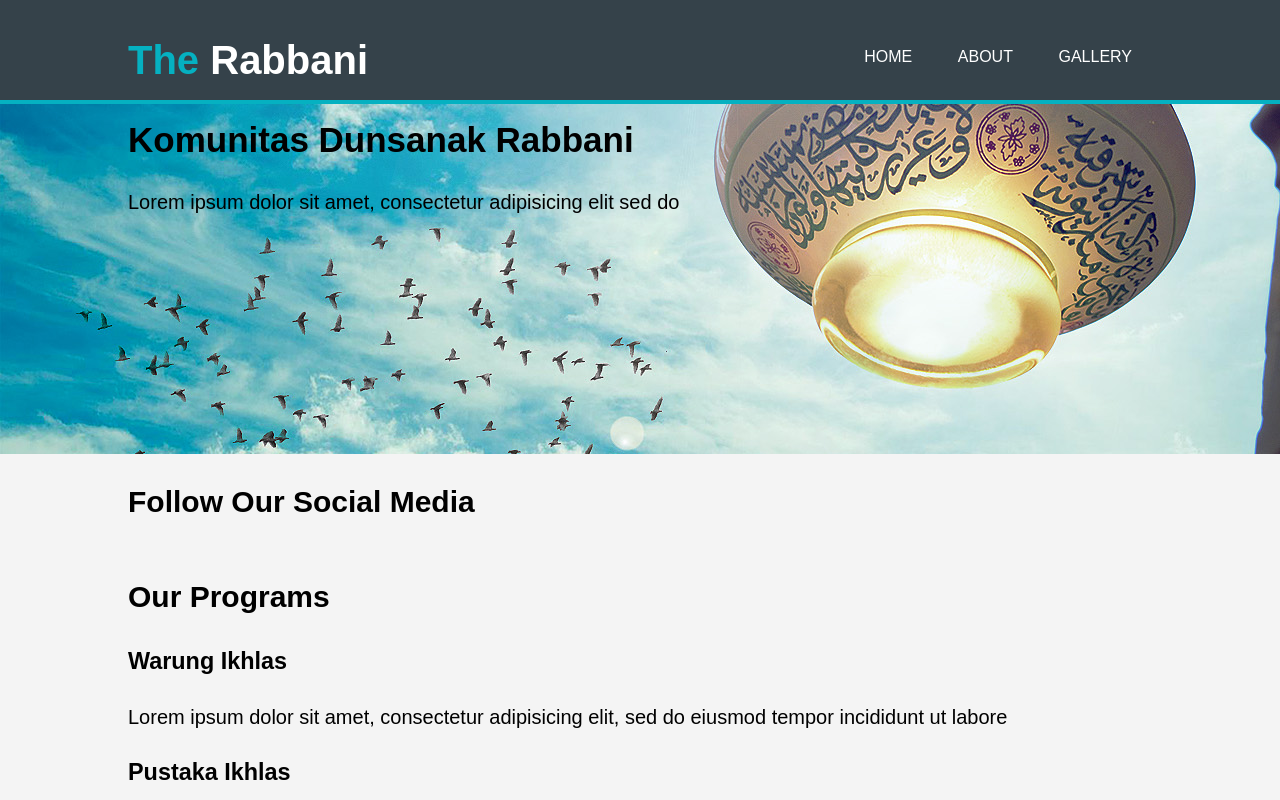
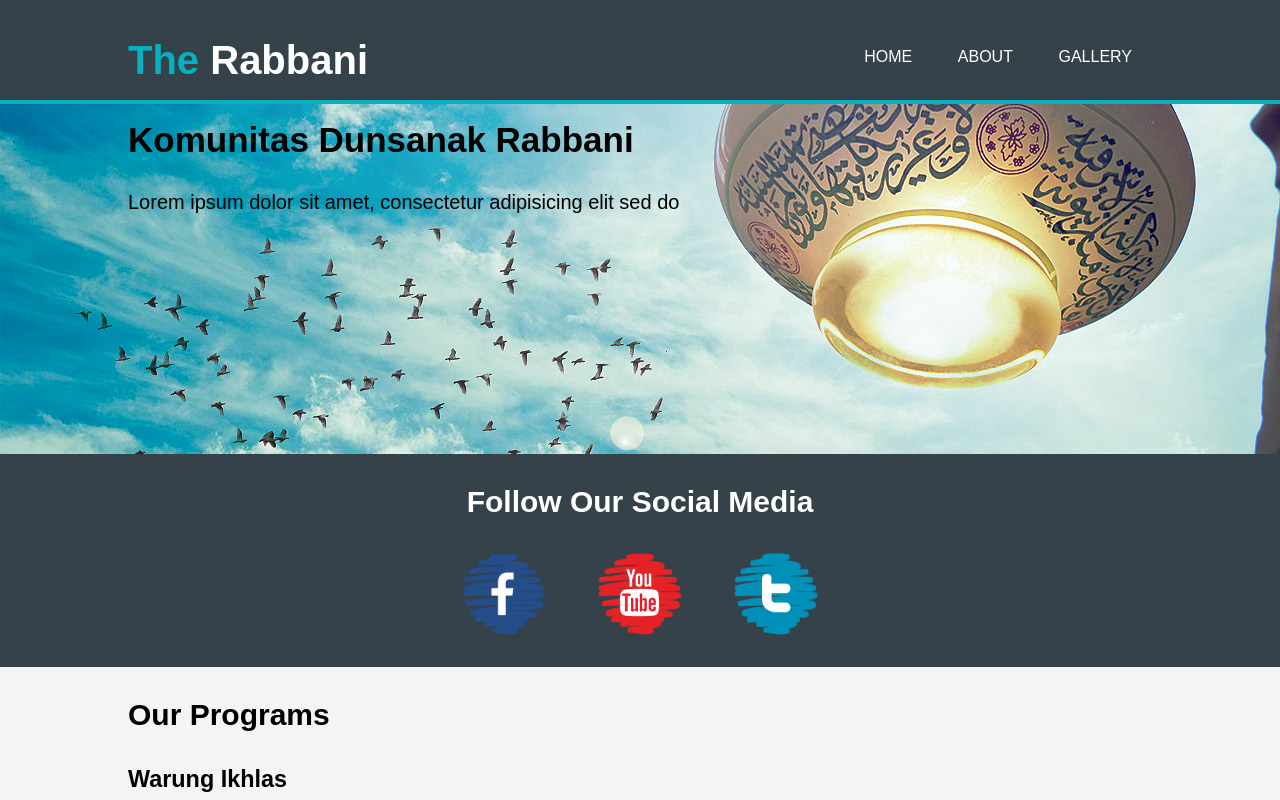
Before and after one commit to alrafi/therabbani, a plain HTML site: page index.html in a window 1280 px wide. Shown: the top 800 px of the page. Drawn offline with Linux system fonts and the light colour scheme.

Commit message:
add social media section

```diff
--- a/css/style.css
+++ b/css/style.css
@@ -59,10 +59,9 @@ header nav {
 }
 
 header a:hover {
-	clor: #ccc;
+	color: #ccc;
 	font-weight: bold;
 }
-
 
 /* showcase */
 #showcase {
@@ -79,3 +78,27 @@ header a:hover {
 #showcase p {
 	font-size: 20px;
 }
+
+
+/* socmed */
+#socmed {
+	background: #35424a;
+	text-align: center;
+}
+
+#socmed h1 {
+	color: #fff;
+}
+
+#socmed li {
+	display: inline;
+	padding: 0 20px;
+}
+
+#socmed ul {
+	margin-bottom: 20px;
+}
+
+#socmed li img {
+	width: 90px;
+}
--- a/index.html
+++ b/index.html
@@ -27,9 +27,14 @@
 		</div>
 	</section>
 
-	<section id="newsletter">
+	<section id="socmed">
 		<div class="container">
 			<h1>Follow Our Social Media</h1>
+			<ul>
+				<li><img src="img/facebook.png"></li>
+				<li><img src="img/youtube.png"></li>
+				<li><img src="img/twitter.png"></li>
+			</ul>
 		</div>
 	</section>
 
```
Also changed, not shown: img/facebook.png (added), img/twitter.png (added), img/youtube.png (added).
